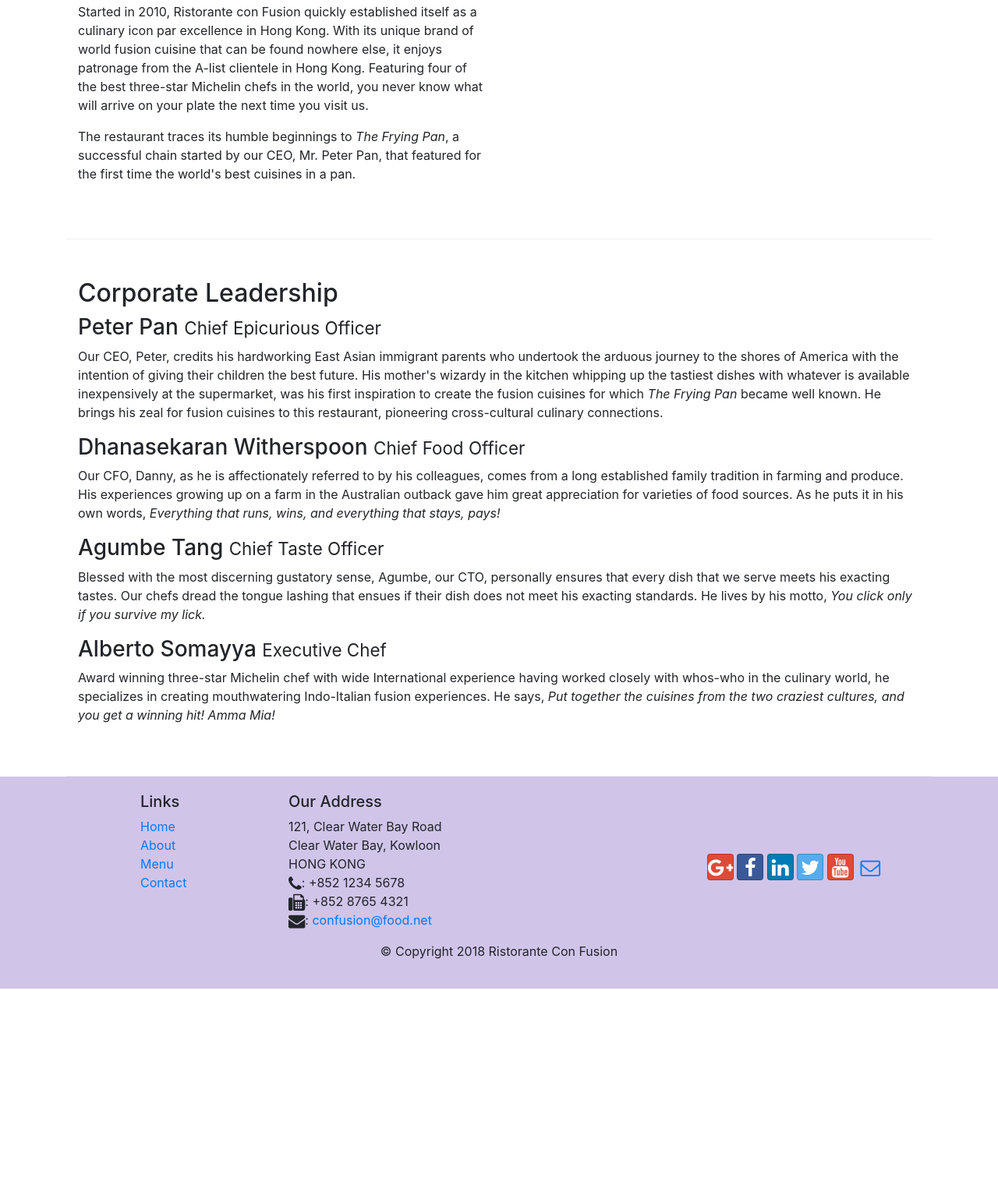
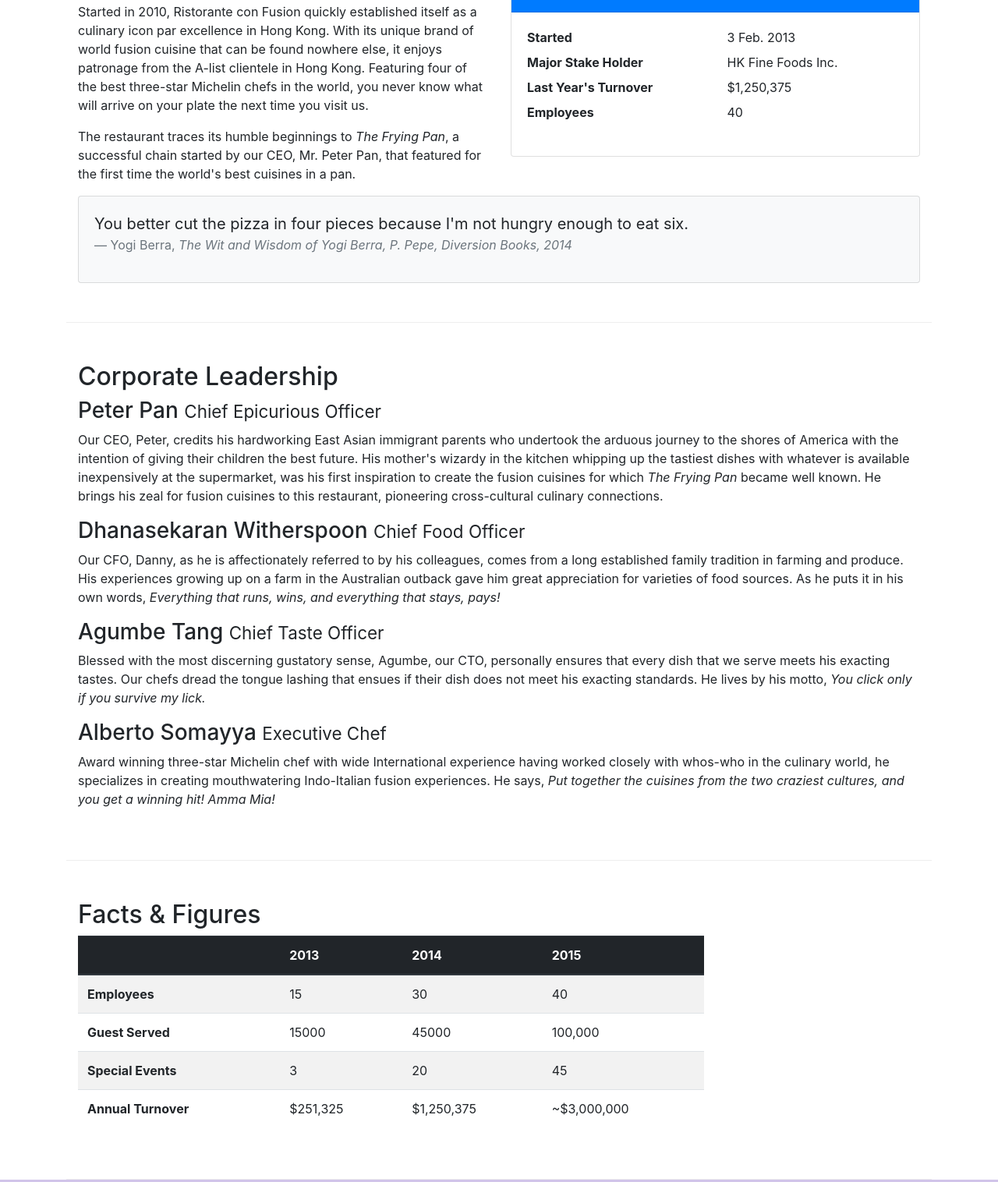
Before and after one commit to Tanush-J/bootstrap4-Website, a website: page aboutus.html in a window 1280 px wide. Shown: the part 558-2074 px from the top of the page at 78% size. Before the commit the page ends 1826 px from the top, so only its background shows below. Drawn offline with nearby package versions, Linux system fonts and the light colour scheme.

Commit message:
Tables and Card

```diff
--- a/aboutus.html
+++ b/aboutus.html
@@ -59,15 +59,43 @@
         </div>
 
         <div class="row row-content">
-            <div class="col-12 col-sm-6">
+            <div class="col-sm-6">
                 <h2>Our History</h2>
                 <p>Started in 2010, Ristorante con Fusion quickly established itself as a culinary icon par excellence in Hong Kong. With its unique brand of world fusion cuisine that can be found nowhere else, it enjoys patronage from the A-list clientele in Hong Kong.  Featuring four of the best three-star Michelin chefs in the world, you never know what will arrive on your plate the next time you visit us.</p>
                 <p>The restaurant traces its humble beginnings to <em>The Frying Pan</em>, a successful chain started by our CEO, Mr. Peter Pan, that featured for the first time the world's best cuisines in a pan.</p>
             </div>
-            <div class="col-12 col-sm">
+            <div class="col-sm">
+                <div class="card">
+                    <h3 class="card-header bg-primary text-white">Facts At a Glance</h3>
+                    <div class="card-body">
+                        <dl class="row">
+                            <dt class="col-6">Started</dt>
+                            <dd class="col-6">3 Feb. 2013</dd>
+                            <dt class="col-6">Major Stake Holder</dt>
+                            <dd class="col-6">HK Fine Foods Inc.</dd>
+                            <dt class="col-6">Last Year's Turnover</dt>
+                            <dd class="col-6">$1,250,375</dd>
+                            <dt class="col-6">Employees</dt>
+                            <dd class="col-6">40</dd>
+                        </dl>
+                    </div>
+                </div>
+            </div>
+            <div class="col-12">
+                <div class="card card-body bg-light">
+                    <blockquote class="blockquote">
+                        <p class="mb-0">You better cut the pizza in four pieces because
+                            I'm not hungry enough to eat six.
+                        </p>
+                        <footer class="blockquote-footer">Yogi Berra,
+                            <cite title="Source Title">The Wit and Wisdom of Yogi Berra,
+                                P. Pepe, Diversion Books, 2014
+                            </cite>
+                        </footer>
+                    </blockquote>
+                </div>
             </div>
         </div>
-
 
         <div class="row row-content">
             <div class="col-12 col-sm">
@@ -81,6 +109,51 @@
                 <h3>Alberto Somayya <small>Executive Chef</small></h3>
                 <p class="d-none d-sm-block">Award winning three-star Michelin chef with wide International experience having worked closely with whos-who in the culinary world, he specializes in creating mouthwatering Indo-Italian fusion experiences. He says, <em>Put together the cuisines from the two craziest cultures, and you get a winning hit! Amma Mia!</em></p>
             </div>
+       </div>
+
+       <div class="row row-content">
+           <div class="col-12 col-sm-9">
+                <h2>Facts &amp; Figures</h2>
+                <div class="table-responsive">
+                    <table class="table table-striped">
+                        <thead class="thead-dark">
+                            <tr>
+                                <th>&nbsp;</th>
+                                <th>2013</th>
+                                <th>2014</th>
+                                <th>2015</th>
+                            </tr>
+                        </thead>
+                        <tbody>
+                            <tr>
+                                <th>Employees</th>
+                                <td>15</td>
+                                <td>30</td>
+                                <td>40</td>
+                            </tr>
+                            <tr>
+                                <th>Guest Served</th>
+                                <td>15000</td>
+                                <td>45000</td>
+                                <td>100,000</td>
+                            </tr>
+                            <tr>
+                                <th>Special Events</th>
+                                <td>3</td>
+                                <td>20</td>
+                                <td>45</td>
+                            </tr>
+                            <tr>
+                                <th>Annual Turnover</th>
+                                <td>$251,325</td>
+                                <td>$1,250,375</td>
+                                <td>~$3,000,000</td>
+                            </tr>
+                        </tbody>
+                    </table>
+                </div>
+            </div>
+            <div class="col-12 col-sm-3"></div>
        </div>
 
     </div>
```
